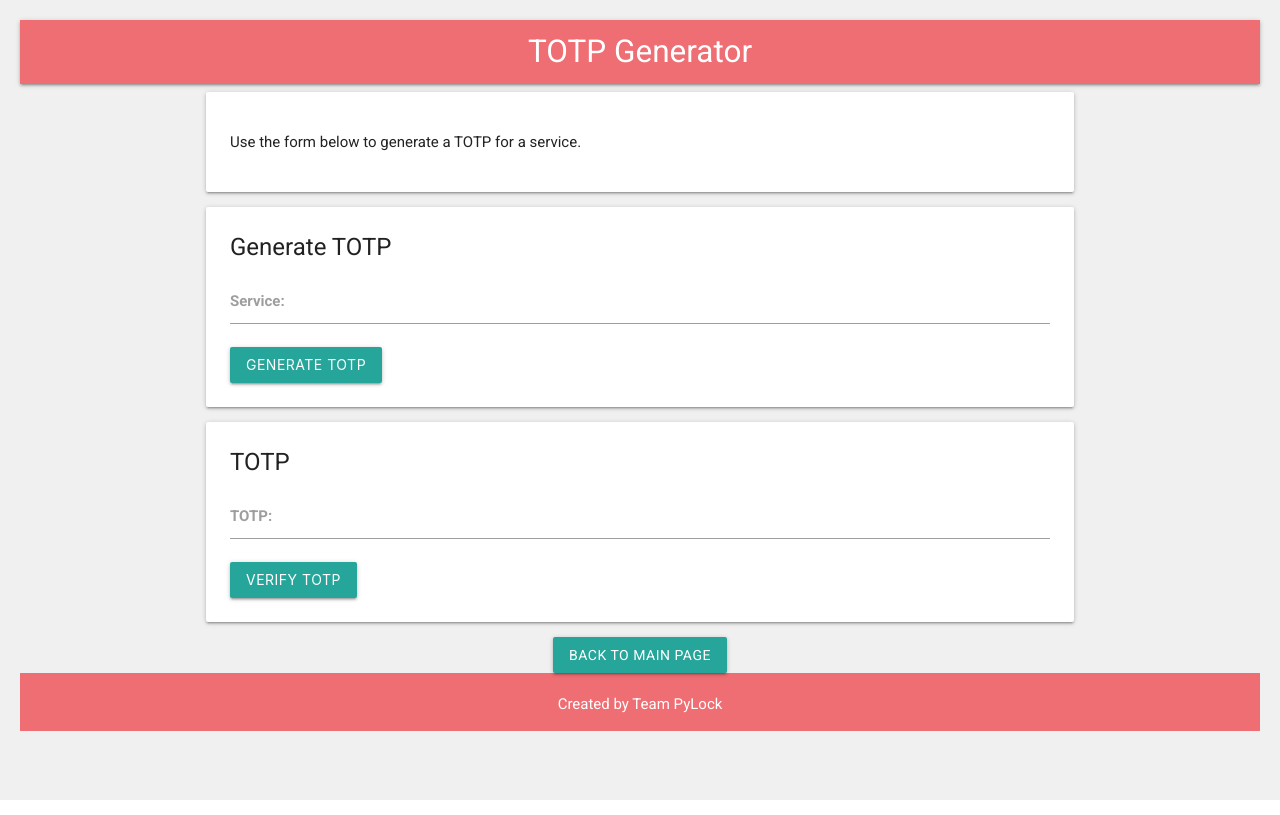
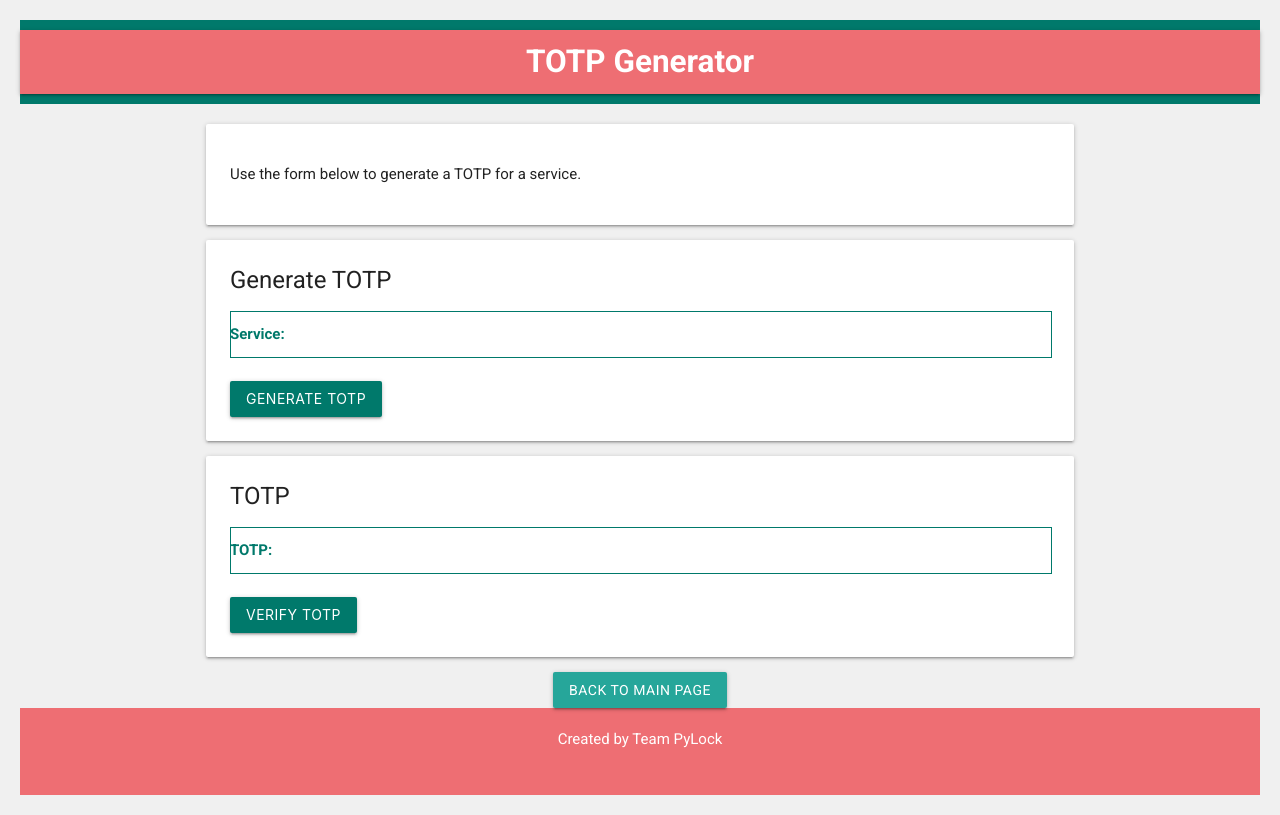
Before and after one commit to harshil748/PyLock, a Flask app: template templates/totp.html in a window 1280 px wide. Run offline with Flask 3, Linux system fonts and the light colour scheme; the template is opened without the code that fills it, so the values that code supplies are empty.

Commit message:
Improve repository with various enhancements
improve the repo overall

---

For more details, open the [Copilot Workspace session](https://copilot-workspace.githubnext.com/harshil748/PyLock?shareId=XXXX-XXXX-XXXX-XXXX).

```diff
--- a/main.py
+++ b/main.py
@@ -1,65 +1,105 @@
-from flask import Flask, request, render_template, jsonify
+from flask import Flask, request, render_template, jsonify, redirect, url_for
+from flask_login import LoginManager, UserMixin, login_user, login_required, logout_user, current_user
 from cryptography.fernet import Fernet
 import pyotp
+from password_strength import PasswordPolicy
 
 app = Flask(__name__)
+app.secret_key = 'supersecretkey'
+login_manager = LoginManager()
+login_manager.init_app(app)
+login_manager.login_view = 'login'
 
+policy = PasswordPolicy.from_names(
+    length=8,
+    uppercase=1,
+    numbers=1,
+    special=1
+)
+
+class User(UserMixin):
+    def __init__(self, id):
+        self.id = id
+
+users = {'admin': {'password': 'admin'}}
+
+@login_manager.user_loader
+def load_user(user_id):
+    return User(user_id)
 
 def generate_key():
     return Fernet.generate_key()
-
 
 def encrypt_password(key, password):
     f = Fernet(key)
     return f.encrypt(password.encode()).decode()
 
-
 def decrypt_password(key, encrypted_password):
     f = Fernet(key)
     return f.decrypt(encrypted_password.encode()).decode()
 
-
 passwords = {}
 key = generate_key()
 
-
 @app.route("/")
+@login_required
 def index():
     return render_template("index.html")
 
-
 @app.route('/totp')
+@login_required
 def totp():
     return render_template('totp.html')
 
+@app.route("/login", methods=["GET", "POST"])
+def login():
+    if request.method == "POST":
+        username = request.form["username"]
+        password = request.form["password"]
+        if username in users and users[username]["password"] == password:
+            user = User(username)
+            login_user(user)
+            return redirect(url_for("index"))
+        else:
+            return "Invalid credentials"
+    return render_template("login.html")
+
+@app.route("/logout")
+@login_required
+def logout():
+    logout_user()
+    return redirect(url_for("login"))
 
 @app.route("/add_password", methods=["POST"])
+@login_required
 def add_password():
     service = request.form["service"]
     username = request.form["username"]
     password = request.form["password"]
     if service and username and password:
+        if policy.test(password):
+            return jsonify({"message": "Password does not meet strength requirements."}), 400
         encrypted_password = encrypt_password(key, password)
-        passwords[service] = {"username": username, "password": encrypted_password}
+        passwords[service] = {"username": username, "password": encrypted_password, "category": request.form.get("category", ""), "tags": request.form.get("tags", "").split(",")}
         return jsonify({"message": "Password added successfully!"})
     else:
         return jsonify({"message": "Please fill in all the fields."}), 400
 
-
 @app.route("/get_password", methods=["POST"])
+@login_required
 def get_password():
     service = request.form["service"]
     if service in passwords:
         encrypted_password = passwords[service]["password"]
         decrypted_password = decrypt_password(key, encrypted_password)
         return jsonify(
-            {"username": passwords[service]["username"], "password": decrypted_password}
+            {"username": passwords[service]["username"], "password": decrypted_password, "category": passwords[service]["category"], "tags": passwords[service]["tags"]}
         )
     else:
         return jsonify({"message": "Password not found."}), 404
 
-
 @app.route("/generate_totp", methods=["POST"])
+@login_required
 def generate_totp():
     service = request.form["service"]
     if service:
@@ -70,6 +110,5 @@ def generate_totp():
     else:
         return jsonify({"message": "Please provide a service name."}), 400
 
-
 if __name__ == "__main__":
     app.run(debug=True)
--- /dev/null
+++ b/requirements.txt
@@ -0,0 +1,3 @@
+Flask
+cryptography
+pyotp
--- a/static/styles.css
+++ b/static/styles.css
@@ -88,3 +88,53 @@ button:hover {
     font-weight: bold;
     color: #00796b;
 }
+
+/* Improved user interface and user experience */
+header {
+    background-color: #00796b;
+    color: white;
+    padding: 10px 0;
+}
+
+nav .brand-logo {
+    font-size: 1.8rem;
+    font-weight: bold;
+}
+
+main {
+    margin-top: 20px;
+}
+
+.card {
+    margin-bottom: 20px;
+}
+
+.card .card-title {
+    font-size: 1.5rem;
+    font-weight: bold;
+}
+
+.card .input-field label {
+    font-size: 1rem;
+    color: #00796b;
+}
+
+.card .input-field input[type="text"],
+.card .input-field input[type="password"] {
+    border: 1px solid #00796b;
+}
+
+.card .btn {
+    background-color: #00796b;
+}
+
+.card .btn:hover {
+    background-color: #004d40;
+}
+
+footer {
+    background-color: #00796b;
+    color: white;
+    padding: 10px 0;
+    text-align: center;
+}
```
Also changed, not shown: README.md, 2 other files.
